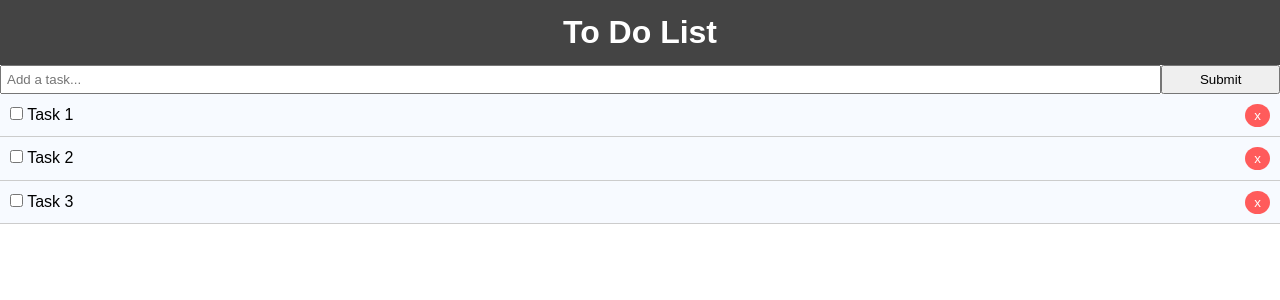
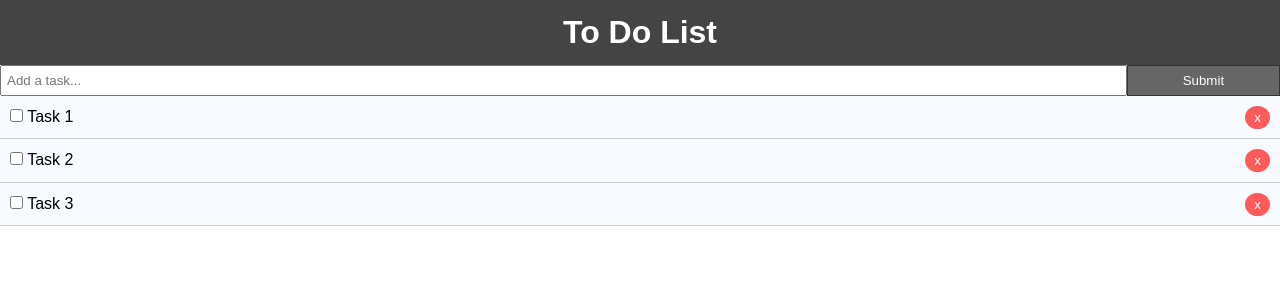
Before and after one commit to MrYKenz/React-Todo-List, a React (Create React App) app: page / in a window 1280 px wide. Shown: the top 300 px of the page. Built offline with nearby package versions, Linux system fonts and the light colour scheme.

Commit message:
Add items

```diff
--- a/src/App.css
+++ b/src/App.css
@@ -13,3 +13,20 @@
   color: #333333;
   text-decoration: none;
 }
+
+.container {
+  padding: 0 5rem;
+}
+
+.btn {
+  display: inline-block;
+  border: 1px #333333 solid;
+  background: #666666;
+  color: #ffffff;
+  padding: 7px 20px;
+  cursor: pointer;
+}
+
+.btn:hover {
+  background: #777777;
+}
--- a/src/components/AddTodo.js
+++ b/src/components/AddTodo.js
@@ -1,14 +1,28 @@
 import React, { Component } from 'react'
 
 export class AddTodo extends Component {
+    state = {
+        title: ''
+    }
+
+    onSubmit = (e) => {
+        e.preventDefault();
+        this.props.addTodo(this.state.title);
+        this.setState({title:''});
+    }
+
+    onChange = (e) => this.setState({[e.target.name]: e.target.value});
+
     render() {
         return (
-            <form style={{display: 'flex'}}>
+            <form onSubmit={this.onSubmit} style={{display: 'flex'}}>
                 <input
                     type="text"
                     name="title"
                     style={{flex: '10', padding: '5px'}}
                     placeholder="Add a task... "
+                    value={this.state.title}
+                    onChange={this.onChange}
                 />
                 <input
                     type="submit"
```
Also changed, not shown: src/components/TodoItem.js (+4 -4 lines).
